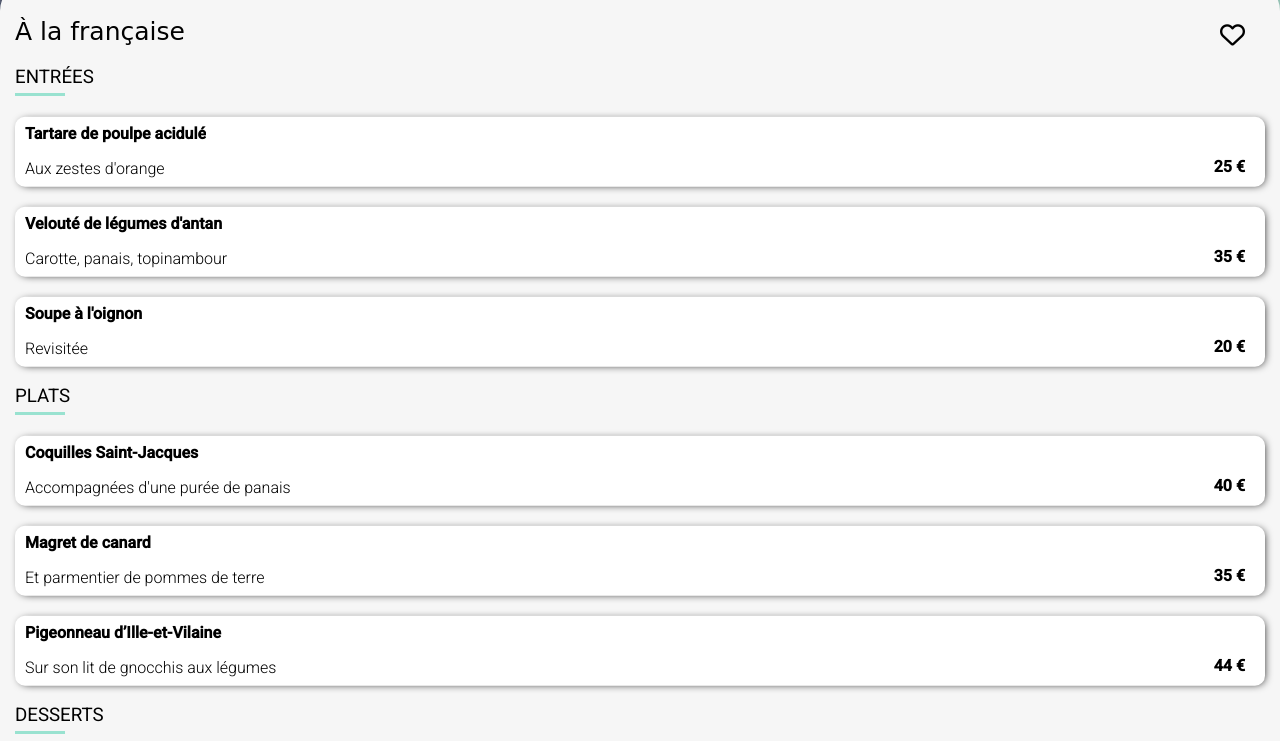
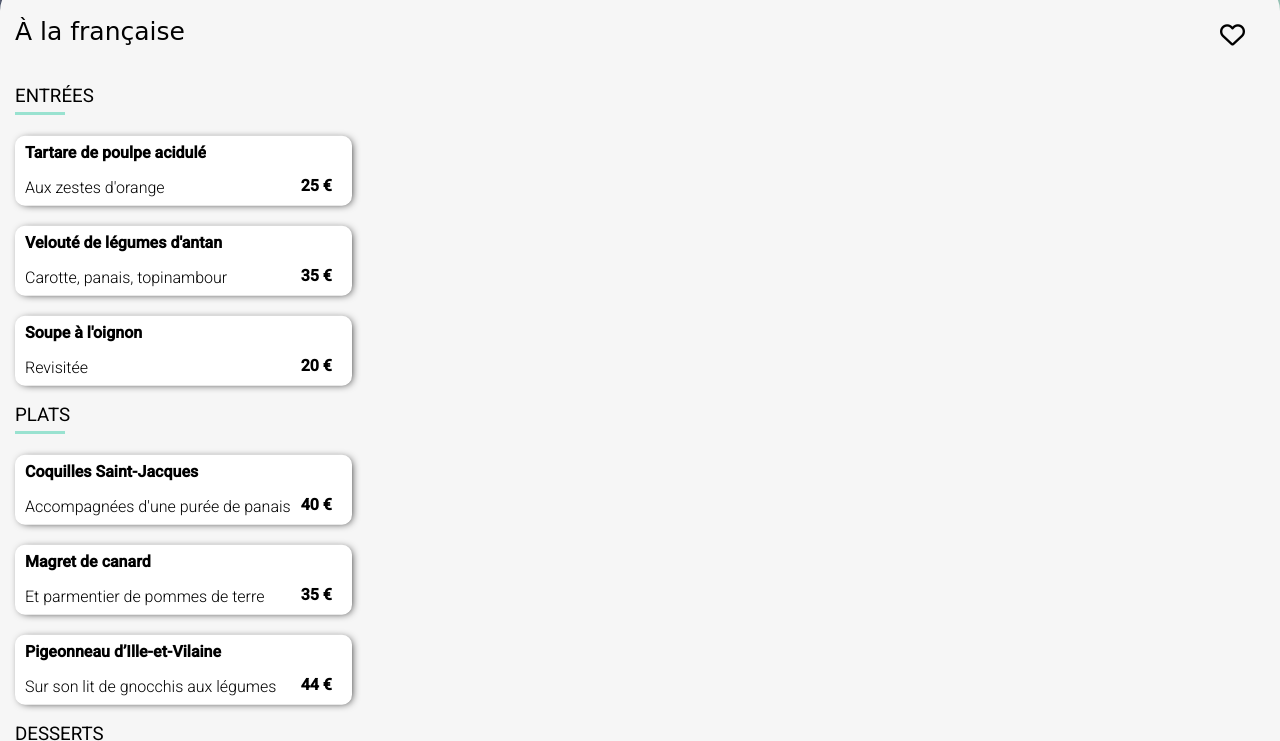
Before and after one commit to albi9z/MartinBrian_P_3__03_02_2022, a website: page Html/menu_a_la_française.html in a window 1280 px wide. Shown: the part 433-1174 px from the top of the page. Drawn offline with Linux system fonts and the light colour scheme; a web font is replaced by a local one.

Commit message:
media-querie

```diff
--- a/sass/pages_menus/page_restaurant.scss
+++ b/sass/pages_menus/page_restaurant.scss
@@ -72,7 +72,10 @@ img {
 /*---box_repas_restaurants---*/
 
 .menus_plats {
+  @media all and (min-width: 768px) and (max-width: 1440px) {
+    display: flex;
 
+   }
 }
 
 .box_category {
```
Also changed, not shown: style.css, 1 other file.
